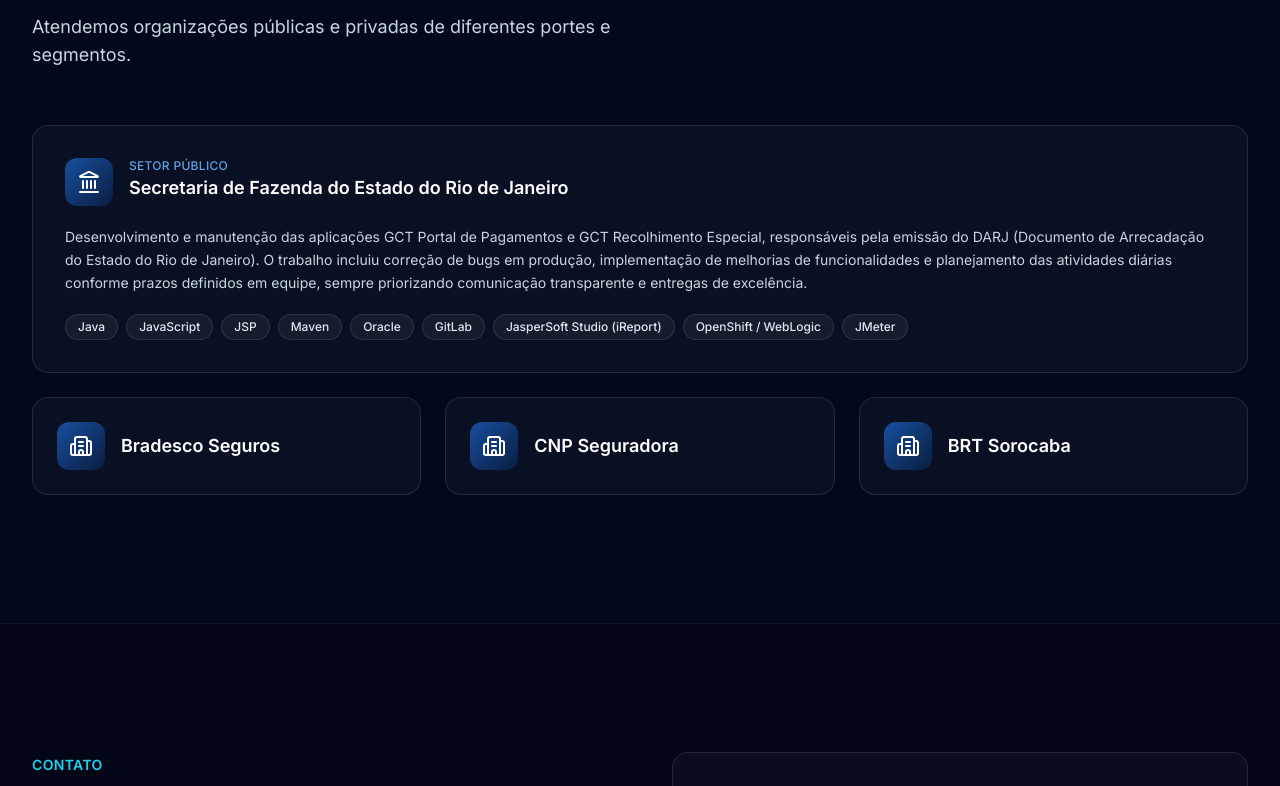
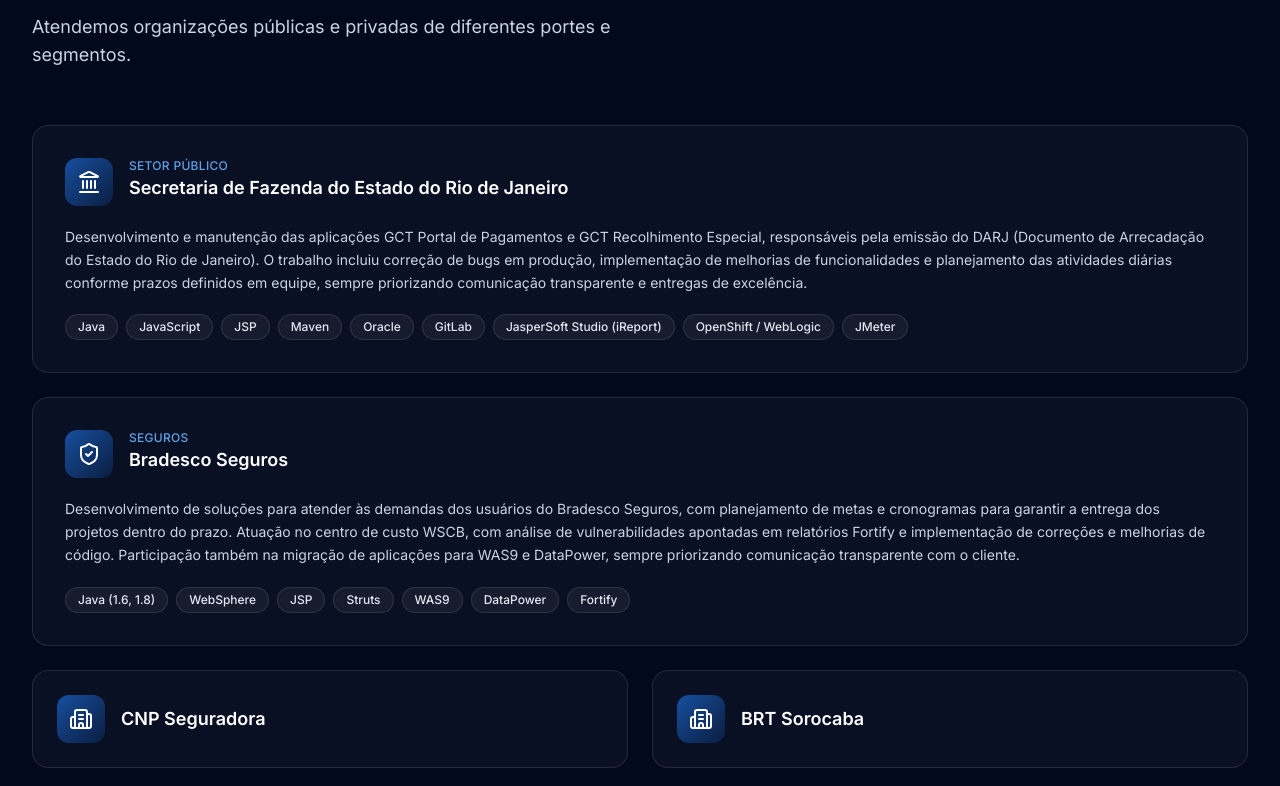
Before and after one commit to rofsobral1/sti-site, a React (Vite) app: page / in a window 1280 px wide. Shown: the part 4774-5560 px from the top of the page. Built offline with nearby package versions, Linux system fonts and the light colour scheme.

Commit message:
Detail Bradesco Seguros case in Clients section
Adiciona descricao do trabalho realizado (correcao de vulnerabilidades Fortify, migracao para WAS9/DataPower) e stack tecnico para o cliente Bradesco Seguros, seguindo o mesmo padrao visual do case SEFAZ-RJ.

```diff
--- a/src/components/Clients.jsx
+++ b/src/components/Clients.jsx
@@ -1,8 +1,15 @@
-import { Building2, Landmark } from 'lucide-react'
+import { Building2, Landmark, ShieldCheck } from 'lucide-react'
 
-const OTHER_CLIENTS = ['Bradesco Seguros', 'CNP Seguradora', 'BRT Sorocaba']
+const OTHER_CLIENTS = ['CNP Seguradora', 'BRT Sorocaba']
 
-const SEFAZ_TECH = [
+const FEATURED_CLIENTS = [
+  {
+    name: 'Secretaria de Fazenda do Estado do Rio de Janeiro',
+    tag: 'Setor Público',
+    icon: Landmark,
+    description:
+      'Desenvolvimento e manutenção das aplicações GCT Portal de Pagamentos e GCT Recolhimento Especial, responsáveis pela emissão do DARJ (Documento de Arrecadação do Estado do Rio de Janeiro). O trabalho incluiu correção de bugs em produção, implementação de melhorias de funcionalidades e planejamento das atividades diárias conforme prazos definidos em equipe, sempre priorizando comunicação transparente e entregas de excelência.',
+    tech: [
       'Java',
       'JavaScript',
       'JSP',
@@ -12,6 +19,16 @@
       'JasperSoft Studio (iReport)',
       'OpenShift / WebLogic',
       'JMeter',
+    ],
+  },
+  {
+    name: 'Bradesco Seguros',
+    tag: 'Seguros',
+    icon: ShieldCheck,
+    description:
+      'Desenvolvimento de soluções para atender às demandas dos usuários do Bradesco Seguros, com planejamento de metas e cronogramas para garantir a entrega dos projetos dentro do prazo. Atuação no centro de custo WSCB, com análise de vulnerabilidades apontadas em relatórios Fortify e implementação de correções e melhorias de código. Participação também na migração de aplicações para WAS9 e DataPower, sempre priorizando comunicação transparente com o cliente.',
+    tech: ['Java (1.6, 1.8)', 'WebSphere', 'JSP', 'Struts', 'WAS9', 'DataPower', 'Fortify'],
+  },
 ]
 
 export default function Clients() {
@@ -30,43 +47,37 @@
         </div>
 
         <div className="mt-14 space-y-6">
-          <div className="rounded-2xl border border-white/10 bg-white/[0.03] p-8 hover:border-brand-400/40 transition-colors">
+          {FEATURED_CLIENTS.map(({ name, tag, icon: Icon, description, tech }) => (
+            <div
+              key={name}
+              className="rounded-2xl border border-white/10 bg-white/[0.03] p-8 hover:border-brand-400/40 transition-colors"
+            >
               <div className="flex items-start gap-4">
                 <span className="flex h-12 w-12 shrink-0 items-center justify-center rounded-xl bg-gradient-to-br from-brand-500 to-brand-800">
-                <Landmark className="h-6 w-6 text-white" />
+                  <Icon className="h-6 w-6 text-white" />
                 </span>
                 <div>
-                <p className="text-xs font-medium text-brand-300 uppercase tracking-wide">Setor Público</p>
-                <h3 className="text-lg font-semibold text-white">
-                  Secretaria de Fazenda do Estado do Rio de Janeiro
-                </h3>
+                  <p className="text-xs font-medium text-brand-300 uppercase tracking-wide">{tag}</p>
+                  <h3 className="text-lg font-semibold text-white">{name}</h3>
                 </div>
               </div>
 
-            <p className="mt-5 text-sm text-slate-300 leading-relaxed">
-              Desenvolvimento e manutenção das aplicações GCT Portal de
-              Pagamentos e GCT Recolhimento Especial, responsáveis pela
-              emissão do DARJ (Documento de Arrecadação do Estado do Rio de
-              Janeiro). O trabalho incluiu correção de bugs em produção,
-              implementação de melhorias de funcionalidades e planejamento
-              das atividades diárias conforme prazos definidos em equipe,
-              sempre priorizando comunicação transparente e entregas de
-              excelência.
-            </p>
+              <p className="mt-5 text-sm text-slate-300 leading-relaxed">{description}</p>
 
               <div className="mt-5 flex flex-wrap gap-2">
-              {SEFAZ_TECH.map((tech) => (
+                {tech.map((item) => (
                   <span
-                  key={tech}
+                    key={item}
                     className="rounded-full border border-white/10 bg-white/5 px-3 py-1 text-xs font-medium text-slate-200"
                   >
-                  {tech}
+                    {item}
                   </span>
                 ))}
               </div>
             </div>
+          ))}
 
-          <div className="grid sm:grid-cols-3 gap-6">
+          <div className="grid sm:grid-cols-2 gap-6">
             {OTHER_CLIENTS.map((name) => (
               <div
                 key={name}
```
Lines whose indentation alone changed are shown as unchanged.
